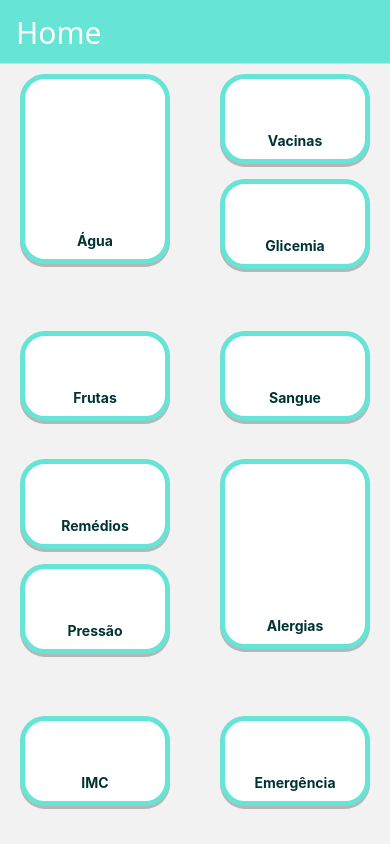
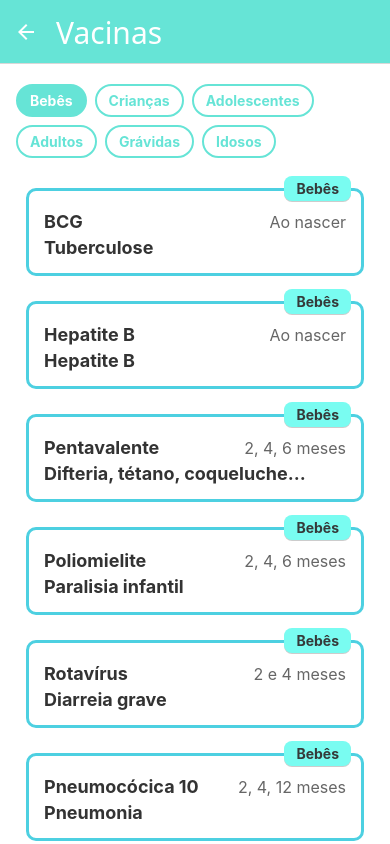
Before and after one commit to rodrigo-uxzz/MedMe, a React Native app: screen /Vacinas in a window 390 px wide. Built offline with nearby package versions, Linux system fonts and the light colour scheme.

Commit message:
tela de vacinas

```diff
--- a/App.js
+++ b/App.js
@@ -8,6 +8,7 @@ import Home from './src/pages/home';
 import Glicemia from './src/pages/glicemia';
 import Agua from './src/pages/agua';
 import Frutas from "./src/pages/frutas"
+import Vacinas from "./src/pages/vacinas"
 
 const Stack = createNativeStackNavigator();
 
@@ -61,7 +62,16 @@ export default function App() {
           name="Frutas"
           component={Frutas}
           options={{
-            title: "Nutrientes",
+            title: "Frutas",
+            headerStyle: { backgroundColor: "#66E4D6" },
+            headerTintColor: "#fff",
+          }}
+        />
+        <Stack.Screen
+          name="Vacinas"
+          component={Vacinas}
+          options={{
+            title: "Vacinas",
             headerStyle: { backgroundColor: "#66E4D6" },
             headerTintColor: "#fff",
           }}
--- a/src/pages/frutas/index.js
+++ b/src/pages/frutas/index.js
@@ -1,6 +1,7 @@
 import React, { useState } from "react";
 import { StatusBar } from "expo-status-bar";
 import { Text, View, TextInput, Pressable } from "react-native";
+import axios from "axios";
 import styles from "./style";
 
 const API_KEY = "rMMCeJeKSFOeVeuWDvutZdwxVaLVhz3C9Nv0Idon";
@@ -20,11 +21,17 @@ export default function Frutas() {
     setDados(null);
 
     try {
-      const busca = await fetch(
-        `https://api.nal.usda.gov/fdc/v1/foods/search?query=${alimento}&api_key=${API_KEY}`
+      const busca = await axios.get(
+        `https://api.nal.usda.gov/fdc/v1/foods/search`,
+        {
+          params: {
+            query: alimento,
+            api_key: API_KEY,
+          },
+        },
       );
 
-      const resultadoBusca = await busca.json();
+      const resultadoBusca = busca.data;
 
       if (!resultadoBusca.foods || resultadoBusca.foods.length === 0) {
         setErro("Alimento não encontrado.");
@@ -33,21 +40,28 @@ export default function Frutas() {
 
       const alimentoEncontrado = resultadoBusca.foods[0];
 
-      const detalhe = await fetch(
-        `https://api.nal.usda.gov/fdc/v1/food/${alimentoEncontrado.fdcId}?api_key=${API_KEY}`
+      const detalhe = await axios.get(
+        `https://api.nal.usda.gov/fdc/v1/food/${alimentoEncontrado.fdcId}`,
+        {
+          params: {
+            api_key: API_KEY,
+          },
+        },
       );
 
-      const resultadoDetalhe = await detalhe.json();
+      const resultadoDetalhe = detalhe.data;
 
       const nutrientes = resultadoDetalhe.foodNutrients || [];
 
       const pegar = (nome) => {
         const item = nutrientes.find(
-          (n) => n.nutrient?.name?.toLowerCase() === nome.toLowerCase()
+          (n) => n.nutrient?.name?.toLowerCase() === nome.toLowerCase(),
         );
-        return item
-          ? `${item.amount} ${item.nutrient.unitName}`
-          : "Não informado";
+        if (item) {
+          return `${item.amount} ${item.nutrient.unitName}`;
+        } else {
+          return "Não informado";
+        }
       };
 
       setDados({
@@ -58,7 +72,6 @@ export default function Frutas() {
         gordura: pegar("Total lipid (fat)"),
         fibra: pegar("Fiber, total dietary"),
       });
-
     } catch (e) {
       console.log(e);
       setErro("Erro ao buscar dados.");
@@ -78,24 +91,19 @@ export default function Frutas() {
             placeholder="Ex: banana"
           />
 
-          <Pressable
-            onPress={buscarNutrientes}
-            style={styles.button}
-          >
+          <Pressable onPress={buscarNutrientes} style={styles.button}>
             <Text style={styles.buttonText}>Buscar</Text>
           </Pressable>
         </View>
       </View>
       <View style={styles.v2}>
-        <Text style={styles.tittle}>Resultado</Text>
+        <Text style={styles.tittle}>Nutrientes</Text>
 
         {erro ? <Text>{erro}</Text> : null}
 
-        {dados && (
+        {dados !== null && (
           <View style={styles.cardH}>
-
             <View style={styles.nutrientesContainer}>
-
               <View style={styles.nutrienteBox}>
                 <Text style={styles.nutrienteTitulo}>🔥 Calorias</Text>
                 <Text style={styles.nutrienteValor}>{dados.calorias}</Text>
@@ -120,9 +128,7 @@ export default function Frutas() {
                 <Text style={styles.nutrienteTitulo}>🌾 Fibra</Text>
                 <Text style={styles.nutrienteValor}>{dados.fibra}</Text>
               </View>
-
             </View>
-
           </View>
         )}
       </View>
--- a/src/pages/home/index.js
+++ b/src/pages/home/index.js
@@ -16,7 +16,10 @@ export default function Home() {
               <Text style={styles.botaoText}>Água</Text>
             </Pressable>
             <View style={{gap: 15,}}>
-                <Pressable style={({pressed}) => [styles.botao, pressed && styles.botaoPressed]}>
+                <Pressable
+                style={({pressed}) => [styles.botao, pressed && styles.botaoPressed]}
+                onPress={()=> navigation.navigate('Vacinas')}
+                >
                   <Text style={styles.botaoText}>Vacinas</Text>
                 </Pressable>
                 <Pressable
--- /dev/null
+++ b/src/pages/vacinas/index.js
@@ -0,0 +1,112 @@
+import React, { useState } from "react";
+import { View, Text, ScrollView, Pressable } from "react-native";
+import { StatusBar } from "expo-status-bar";
+import { useNavigation } from "@react-navigation/native";
+import styles from "./style";
+
+export default function Vacinas() {
+  const [tipoSelecionado, setTipoSelecionado] = useState("Bebês");
+
+  const vacinas = {
+    "Bebês": [
+      { nome: "BCG", data: "Ao nascer", desc: "Tuberculose" },
+      { nome: "Hepatite B", data: "Ao nascer", desc: "Hepatite B" },
+      { nome: "Pentavalente", data: "2, 4, 6 meses", desc: "Difteria, tétano, coqueluche..." },
+      { nome: "Poliomielite", data: "2, 4, 6 meses", desc: "Paralisia infantil" },
+      { nome: "Rotavírus", data: "2 e 4 meses", desc: "Diarreia grave" },
+      { nome: "Pneumocócica 10", data: "2, 4, 12 meses", desc: "Pneumonia" },
+      { nome: "Meningocócica C", data: "3, 5, 12 meses", desc: "Meningite" },
+    ],
+
+    "Crianças": [
+      { nome: "Tríplice Viral", data: "12 meses", desc: "Sarampo, caxumba, rubéola" },
+      { nome: "Tetraviral", data: "15 meses", desc: "Sarampo, caxumba, rubéola, varicela" },
+      { nome: "DTP", data: "15 meses e 4 anos", desc: "Difteria, tétano, coqueluche" },
+      { nome: "Hepatite A", data: "15 meses", desc: "Hepatite A" },
+      { nome: "Varicela", data: "4 anos", desc: "Catapora" },
+    ],
+
+    "Adolescentes": [
+      { nome: "HPV", data: "9 a 14 anos", desc: "Previne câncer" },
+      { nome: "Meningocócica ACWY", data: "11 a 14 anos", desc: "Meningite" },
+      { nome: "Hepatite B", data: "Se não tomou", desc: "3 doses" },
+      { nome: "dT", data: "A cada 10 anos", desc: "Tétano e difteria" },
+    ],
+
+    "Adultos": [
+      { nome: "Hepatite B", data: "3 doses", desc: "Hepatite B" },
+      { nome: "Febre Amarela", data: "Dose única", desc: "Regiões de risco" },
+      { nome: "Tríplice Viral", data: "Até 59 anos", desc: "Sarampo, caxumba, rubéola" },
+      { nome: "dT", data: "A cada 10 anos", desc: "Tétano e difteria" },
+      { nome: "Influenza", data: "Anual", desc: "Gripe" },
+    ],
+
+    "Grávidas": [
+      { nome: "dTpa", data: "20ª semana", desc: "Protege o bebê" },
+      { nome: "Hepatite B", data: "Se necessário", desc: "3 doses" },
+      { nome: "Influenza", data: "Qualquer fase", desc: "Gripe" },
+    ],
+
+    "Idosos": [
+      { nome: "Influenza", data: "Anual", desc: "Gripe" },
+      { nome: "Pneumocócica 23", data: "Dose única", desc: "Pneumonia" },
+      { nome: "dT", data: "A cada 10 anos", desc: "Tétano" },
+      { nome: "COVID-19", data: "Reforço", desc: "Coronavírus" },
+    ],
+  };
+
+  const tipos = Object.keys(vacinas);
+
+  return (
+    <View style={styles.container}>
+
+      <View style={styles.filtroContainer}>
+        {tipos.map((tipo) => (
+          <Pressable
+            key={tipo}
+            onPress={() => setTipoSelecionado(tipo)}
+            style={[
+              styles.botaoFiltro,
+              tipoSelecionado === tipo && styles.botaoAtivo,
+            ]}
+          >
+            <Text
+              style={[
+                styles.textoFiltro,
+                tipoSelecionado === tipo && styles.textoAtivo,
+              ]}
+            >
+              {tipo}
+            </Text>
+          </Pressable>
+        ))}
+      </View>
+
+      <ScrollView
+        style={styles.containerScroll}
+        contentContainerStyle={styles.contentScroll}
+      >
+        {vacinas[tipoSelecionado].map((item, index) => (
+          <View key={index} style={styles.cardH}>
+
+            {/* TAG */}
+            <View style={styles.tag}>
+              <Text style={styles.textTag}>{tipoSelecionado}</Text>
+            </View>
+
+            <View style={styles.row}>
+              <Text style={styles.dateText}>{item.nome}</Text>
+              <Text style={styles.hourText}>{item.data}</Text>
+            </View>
+
+            <View style={styles.row}>
+              <Text style={styles.valueText}>{item.desc}</Text>
+            </View>
+
+          </View>
+        ))}
+      </ScrollView>
+      <StatusBar style="auto" />
+    </View>
+  );
+}
--- /dev/null
+++ b/src/pages/vacinas/style.js
@@ -0,0 +1,169 @@
+import { StyleSheet, Platform } from "react-native";
+
+export default StyleSheet.create({
+  container: {
+    flex: 1,
+    paddingHorizontal: 16,
+    backgroundColor: "#fff",
+  },
+
+  v1: {
+    width: "100%",
+    marginBottom: 16,
+  },
+
+  tittle: {
+    textAlign: "left",
+    marginBottom: 8,
+    fontSize: 35,
+    fontWeight: "650",
+    color: "#66E4D6",
+  },
+
+  cardG: {
+    width: "100%",
+    borderWidth: 3,
+    borderColor: "#66E4D6",
+    borderRadius: 8,
+    padding: 30,
+    paddingBottom: 50,
+    marginTop: 8,
+    position: "relative",
+  },
+
+  input: {
+    width: "100%",
+    height: 44,
+    borderWidth: 3,
+    borderColor: "#66E4D6",
+    borderRadius: 8,
+    padding: 25,
+    fontWeight: "500",
+    fontSize: 25,
+    color: "#cac6c6",
+    paddingHorizontal: 8,
+  },
+
+  button: {
+    backgroundColor: "#66E4D6",
+    borderRadius: 8,
+    paddingVertical: 10,
+    paddingHorizontal: 50,
+    position: "absolute",
+    bottom: -25,
+    right: 12,
+    elevation: 5,
+  },
+
+  buttonText: {
+    color: "#fff",
+    fontSize: 20,
+    fontWeight: "bold",
+    textAlign: "center",
+  },
+
+  v2: {
+    flex: 1,
+    paddingHorizontal: 5,
+    paddingTop: 50,
+  },
+
+  tittle: {
+    fontSize: 24,
+    fontWeight: "bold",
+    color: "#4DD0E1",
+    marginBottom: 20,
+  },
+
+  containerScroll: {
+    flex: 1,
+    padding: 10,
+  },
+
+  contentScroll: {
+    paddingTop: 5,
+    paddingBottom: 30,
+  },
+
+  cardH: {
+    borderWidth: 3,
+    borderColor: "#4DD0E1",
+    borderRadius: 10,
+    padding: 15,
+    marginBottom: 25,
+    position: "relative", // Necessário para a tag se posicionar
+  },
+
+  tag: {
+    position: "absolute",
+    top: -15,
+    right: 10,
+    paddingHorizontal: 12,
+    paddingVertical: 4,
+    borderRadius: 8,
+    elevation: 2, // Sombra no Android
+    shadowColor: "#000000", // Sombra no iOS
+    shadowOffset: { width: 0, height: 1 },
+    shadowOpacity: 0.2,
+    backgroundColor: "#79fcf1",
+  },
+
+  textTag: {
+    fontWeight: "bold",
+    fontSize: 14,
+    color: "#333333f7",
+    backgroundColor: "ffffff",
+  },
+
+  row: {
+    flexDirection: "row",
+    justifyContent: "space-between",
+    alignItems: "center",
+    marginTop: 5,
+  },
+
+  dateText: {
+    fontSize: 18,
+    fontWeight: "bold",
+    color: "#333",
+  },
+
+  hourText: {
+    fontSize: 16,
+    color: "#666",
+  },
+
+  valueText: {
+    fontSize: 18,
+    fontWeight: "bold",
+    color: "#333",
+  },
+  filtroContainer: {
+    flexDirection: "row",
+    flexWrap: "wrap",
+    gap: 8,
+    marginBottom: 15,
+    marginTop: 20,
+  },
+
+  botaoFiltro: {
+    borderWidth: 2,
+    borderColor: "#66E4D6",
+    borderRadius: 20,
+    paddingVertical: 6,
+    paddingHorizontal: 12,
+  },
+
+  botaoAtivo: {
+    backgroundColor: "#66E4D6",
+  },
+
+  textoFiltro: {
+    color: "#66E4D6",
+    fontWeight: "bold",
+  },
+
+  textoAtivo: {
+    color: "#fff",
+  },
+});
```
Also changed, not shown: 1 other file (tests, documents, lock files or other folders). Lines whose indentation alone changed are shown as unchanged.
